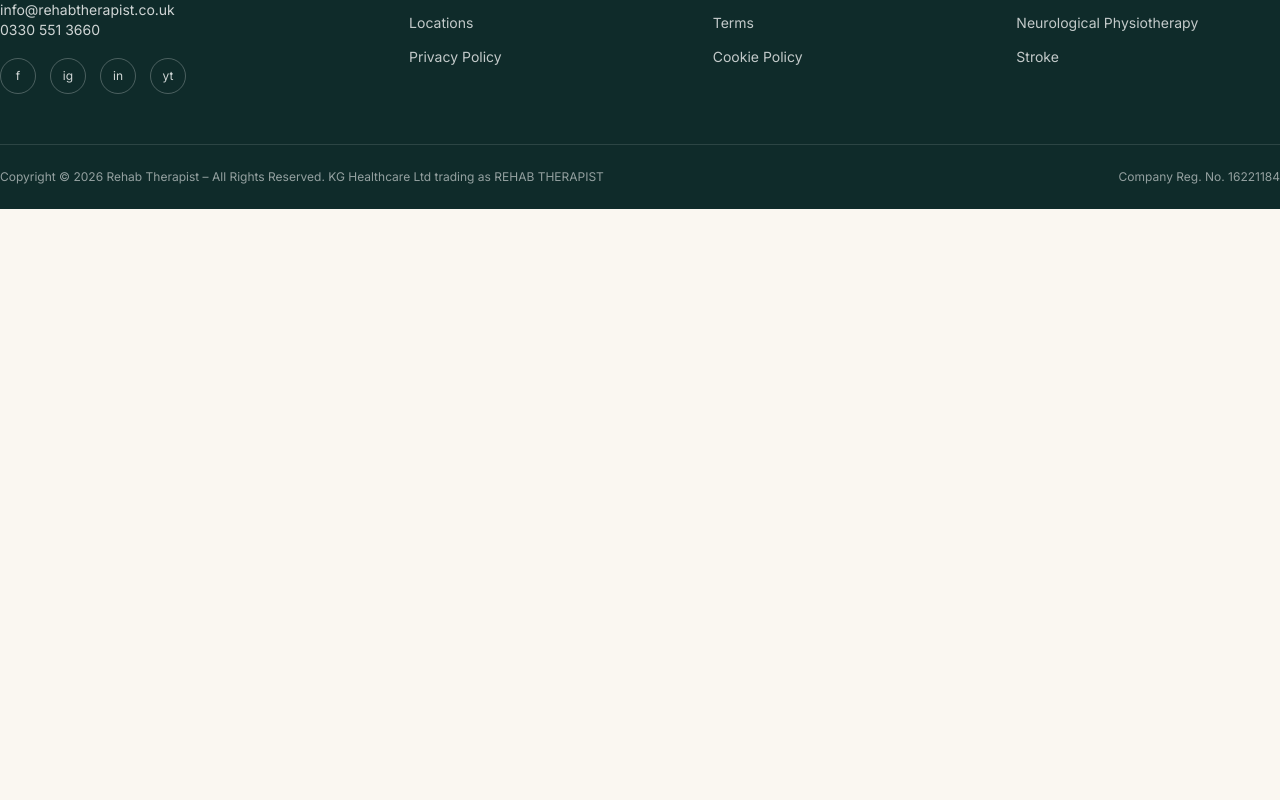
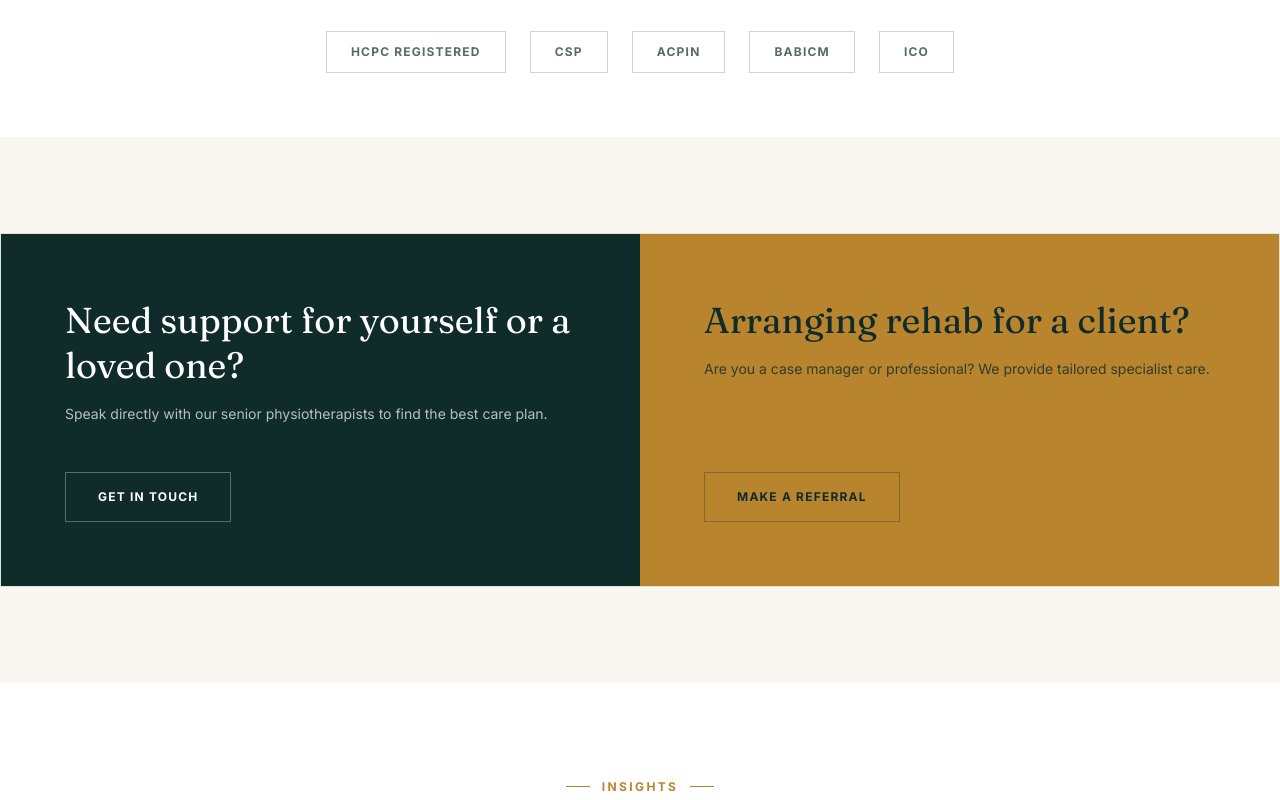
Before and after one commit to Sijan666/rehabTherapy, a React (Vite) app: page / in a window 1280 px wide. Shown: the part 6960-7760 px from the top of the page. Before the commit the page ends 7169 px from the top, so only its background shows below. Built offline with nearby package versions, Linux system fonts and the light colour scheme.

Commit message:
feat: integrate trust, cta-band, and news sections into home layout

```diff
--- a/src/components/pages/Home.jsx
+++ b/src/components/pages/Home.jsx
@@ -8,7 +8,7 @@ import Services from '../layouts/Services';
 import Conditions from '../layouts/Conditions';
 import Journey from '../layouts/Journey';
 import Testimonials from '../layouts/Testimonials';
-// import { CtaBand, News, Trust } from '../layouts/TrustAndCta';
+import { CtaBand, News, Trust } from '../layouts/TrustAndCta';
 // import Contact from '../layouts/Contact';
 
 const Home = () => {
@@ -28,9 +28,9 @@ const Home = () => {
             <Conditions />
             <Journey />
             <Testimonials />
-            {/* <Trust /> */}
-            {/* <CtaBand /> */}
-            {/* <News /> */}
+            <Trust />
+            <CtaBand />
+            <News />
             {/* <Contact /> */}
         </main>
         </>
```
